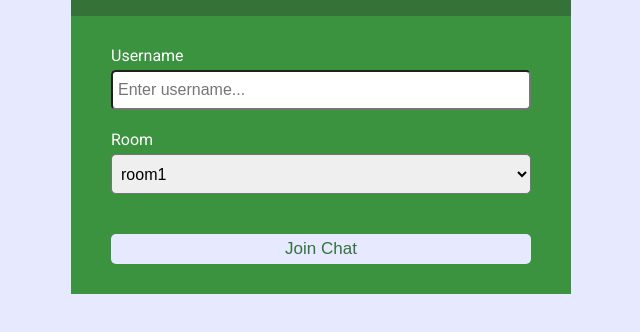
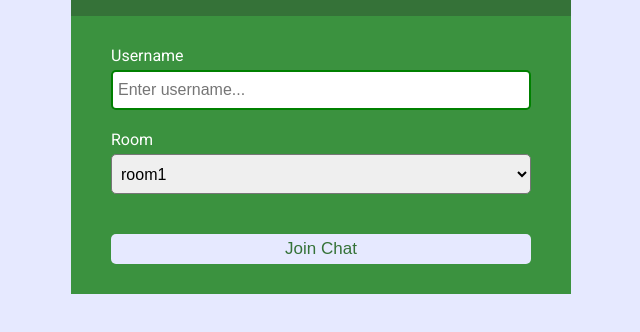
Before and after one commit to mphojames9/real_time-_chat_app, a website: page public/index.html in a window 1280 px wide. Shown: the part 142-474 px from the top of the page, without its empty margins (319-959 px from the left). Drawn offline with Linux system fonts and the light colour scheme.

Commit message:
tweaked the borders for input

```diff
--- a/public/css/style.css
+++ b/public/css/style.css
@@ -37,6 +37,11 @@ a {
 	border: 0;
 	font-size: 17px;
 	border-radius: 5px;
+}
+
+input {
+	border: none;
+	border: 2px green solid;
 }
 
 /* Chat Page */
```
